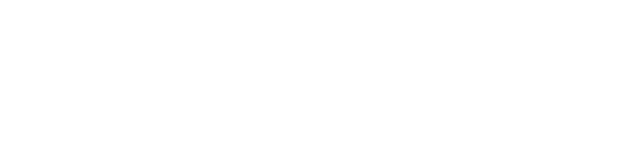
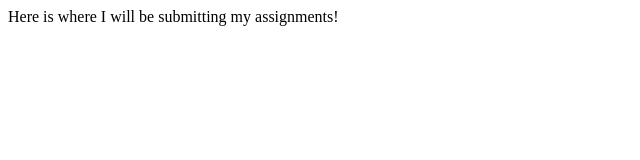
Before and after one commit to JonnyHman/Coursera-Assignments, a plain HTML site: page index.html in a window 1280 px wide. Shown: the whole page, without its empty margins (0-640 px from the left). Drawn offline with Linux system fonts and the light colour scheme.

Commit message:
Some actual text

```diff
--- a/index.html
+++ b/index.html
@@ -4,6 +4,6 @@
 	<title>Here is where I will be submitting my Assignments!</title>
 </head>
 <body>
-
+<p1> Here is where I will be submitting my assignments!
 </body>
 </html>
```
